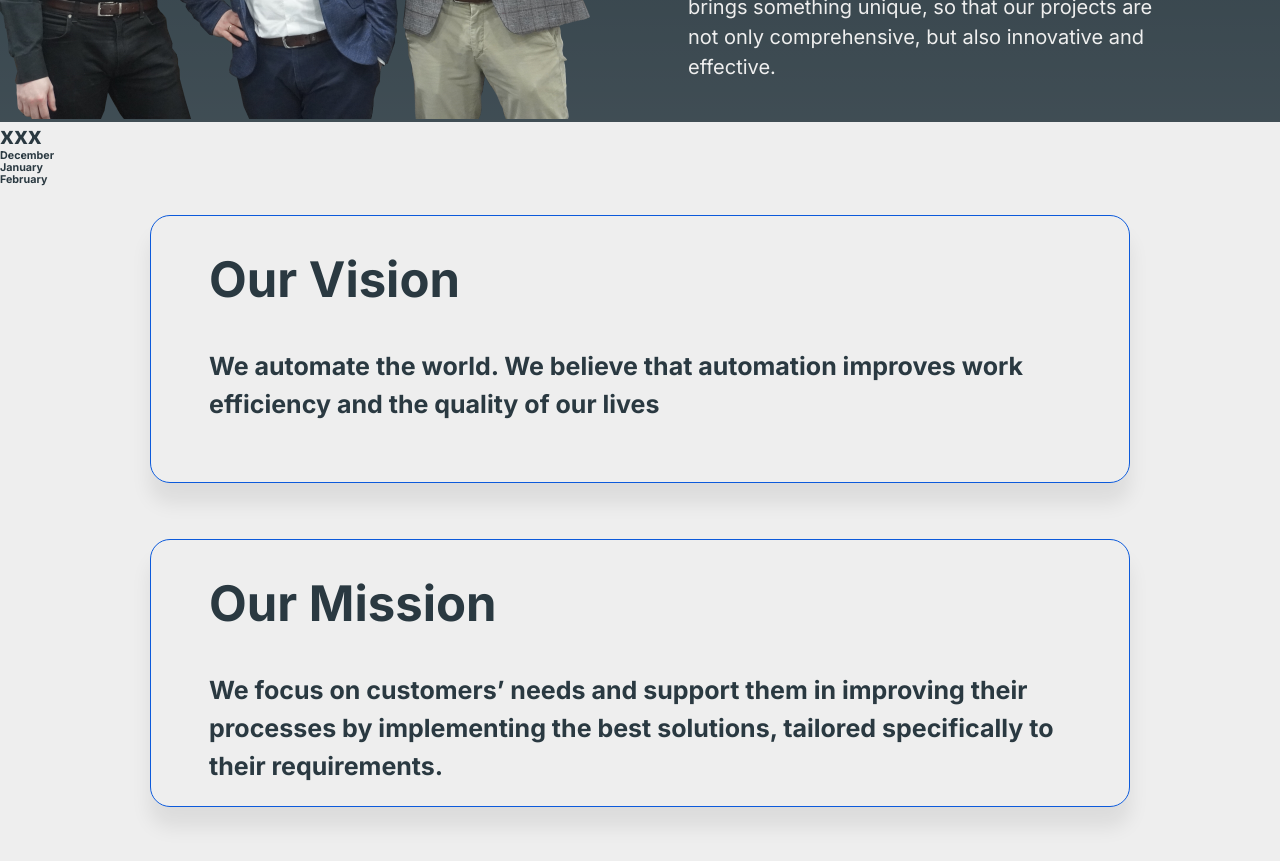
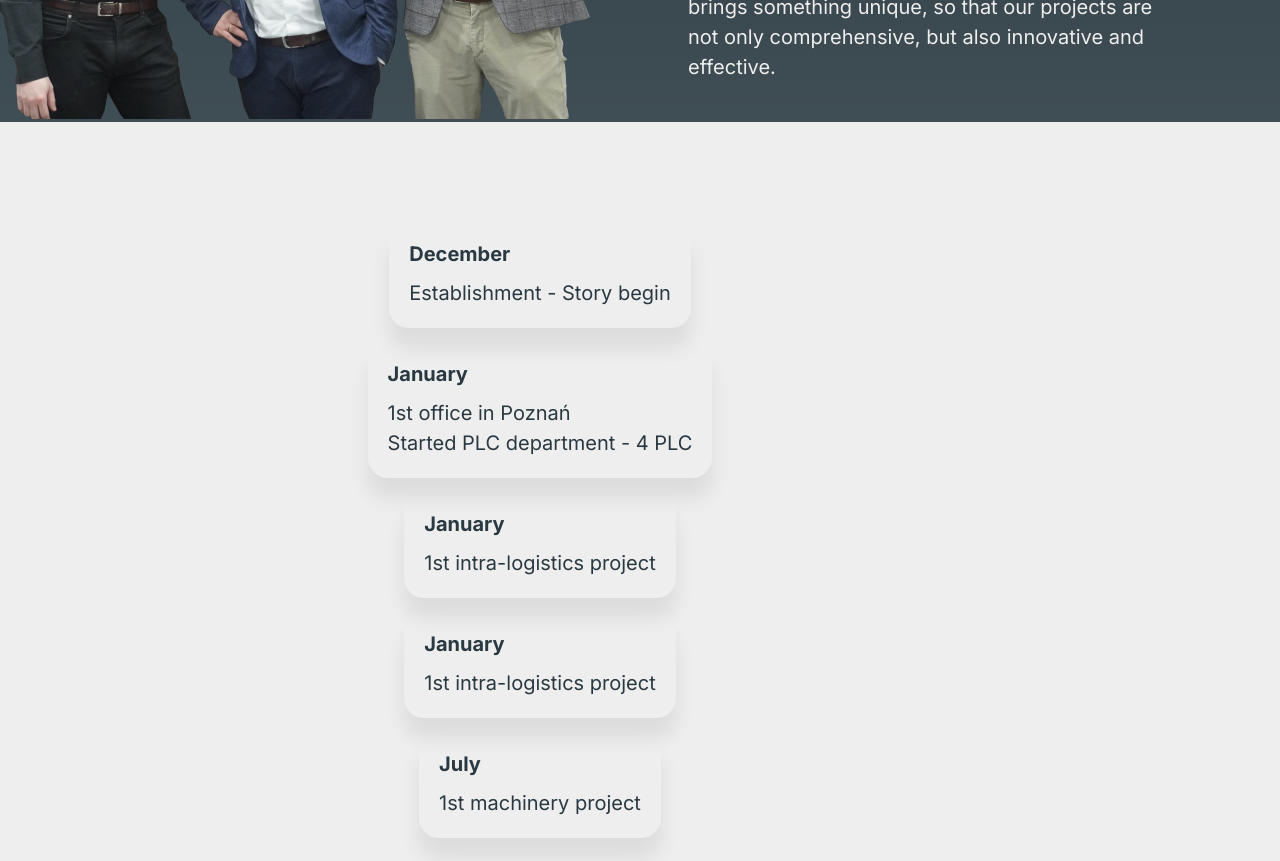
Before and after one commit to LisowskiJakub/scd-react, a React (Vite) app: page /AboutUs in a window 1280 px wide. Shown: the part 880-1741 px from the top of the page. Built offline with nearby package versions, Linux system fonts and the light colour scheme.

Commit message:
CSS:Fixed Services position

```diff
--- a/public/locales/en/translation.json
+++ b/public/locales/en/translation.json
@@ -152,19 +152,73 @@
             "id": "1",
             "month": "December",
             "year": "2021",
-            "desciption": "Establishment - Story begin"
+            "description": "Establishment - Story begin"
         },
         "2": {
             "id": "2",
             "month": "January",
-            "year": "2021",
-            "desciption": "1st office in Poznań"
+            "year": "2022",
+            "description": "1st office in Poznań<br/>Started PLC department - 4 PLC"
         },
         "3": {
             "id": "3",
-            "month": "February",
-            "year": "2021",
-            "desciption": "Dupa dupa dupa"
+            "month": "January",
+            "year": "2022",
+            "description": "1st intra-logistics project"
+        },
+        "4": {
+            "id": "3",
+            "month": "April",
+            "year": "2022",
+            "description": "Started Electrical Engineering Department<br/>6 PLC, 2 Electric Engineering"
+        },
+        "5": {
+            "id": "5",
+            "month": "July",
+            "year": "2022",
+            "description": "1st machinery project"
+        },
+        "6": {
+            "id": "6",
+            "month": "September",
+            "year": "2022",
+            "description": "1st machinery project"
+        },
+        "7": {
+            "id": "7",
+            "month": "January",
+            "year": "2023",
+            "description": "New office in Poznań<br/>1 Administration, 10 PLC, 3 Electric Engineering"
+        },
+        "8": {
+            "id": "8",
+            "month": "March",
+            "year": "2023",
+            "description": "Team increase: 1 Administration, 11 PLC,<br/>4 Electric Engineering, 3R&D"
+        },
+        "9": {
+            "id": "9",
+            "month": "September",
+            "year": "2023",
+            "description": "September Vision System development"
+        },
+        "10": {
+            "id": "10",
+            "month": "September",
+            "year": "2023",
+            "description": "1st partnership agreement"
+        },
+        "11": {
+            "id": "11",
+            "month": "November",
+            "year": "2023",
+            "description": "PLC HMI development"
+        },
+        "12": {
+            "id": "12",
+            "month": "December",
+            "year": "2023",
+            "description": "Digital Twin Virtual commissioning"
         }
     }
 }
--- a/src/components/Services/Card/Card.jsx
+++ b/src/components/Services/Card/Card.jsx
@@ -2,7 +2,7 @@ import { Trans } from "react-i18next"
 import css from './Card.module.css'
 
 
-export const Card = ({ picture, position, langKey }) => (
+export const Card = ({ picture, position, langKey, bottom }) => (
     <div className={css.Card}>
 
         <h2 className={css.title}><Trans i18nKey={langKey + ".title"}></Trans></h2>
@@ -15,7 +15,8 @@ export const Card = ({ picture, position, langKey }) => (
                 </>
                 :
                 <>
-                    <img src={picture}></img>
+
+                    <img src={picture} className={bottom && css.imgBottom}></img>
                     <div className={css.description}><Trans i18nKey={langKey + ".description"}></Trans></div>
                 </>}
         </div>
--- a/src/components/Services/Card/Card.module.css
+++ b/src/components/Services/Card/Card.module.css
@@ -1,7 +1,9 @@
 .wrapper {
+    position: relative;
     display: flex;
     align-items: center;
-    padding: 20px 0px;
+    justify-content: flex-end;
+    height: 500px;
     border-radius: 20px;
     box-shadow: 0px 20px 20px 0px #00000014;
     margin-bottom: 40px;
@@ -27,3 +29,9 @@
     text-align: left;
 
 }
+
+.imgBottom {
+    position: absolute;
+    bottom: 0;
+    left: 0;
+}
--- a/src/components/Services/Services.jsx
+++ b/src/components/Services/Services.jsx
@@ -23,7 +23,7 @@ export const Services = () => (
         <section className={css.cardsSection}>
             <Card picture={electricImg} langKey="services.electrical" />
             <Card picture={controlImg} position="right" langKey="services.control" />
-            <Card picture={laptopImg} langKey="services.support" />
+            <Card picture={laptopImg} langKey="services.support" bottom />
         </section>
     </>
 )
--- a/src/components/TimeLine/TimeLine.jsx
+++ b/src/components/TimeLine/TimeLine.jsx
@@ -21,22 +21,20 @@ export const TimeLine = () => {
     }, [])
 
     return (
-        <>
+        <section className={css.timeLine}>
 
             <h2 className={css.title}>
-                <Trans i18nKey='timeLine.title'>xxx</Trans>
+                <Trans i18nKey='timeLine.title'></Trans>
             </h2>
 
             {console.log(events)}
             {events.map((event) => (
                 <>
-
                     <TimeLineElement langKey={event} key={event.id}></TimeLineElement>
-
                 </>
             ))}
 
-        </>
+        </section>
 
     )
 }
--- a/src/components/TimeLine/TimeLine.module.css
+++ b/src/components/TimeLine/TimeLine.module.css
@@ -0,0 +1,7 @@
+.timeLine {
+    display: flex;
+    flex-direction: column;
+    align-items: center;
+    max-width: 1080px;
+    padding: 100px 0;
+}
--- a/src/components/TimeLine/TimelLineElement/TimeLineElement.module.css
+++ b/src/components/TimeLine/TimelLineElement/TimeLineElement.module.css
@@ -0,0 +1,30 @@
+.element {
+    width: fit-content;
+    padding: 20px;
+    margin-bottom: 14px;
+    border-radius: 20px;
+    box-shadow: 0px 20px 20px 0px #00000014;
+    font-size: 20px;
+    font-weight: 700;
+    line-height: 24px;
+    letter-spacing: 0em;
+
+}
+
+.month {
+    margin-bottom: 12px;
+    font-size: 20px;
+}
+
+.description {
+    font-weight: 400;
+    line-height: 30px;
+}
+
+.leftSide {
+    transform: translateX(-100%)
+}
+
+.rightSide {
+    transform: translateX(100%)
+}
```
Also changed, not shown: src/components/TimeLine/events.json (deleted, +0 -20 lines), src/assets/img/laptop.png.
